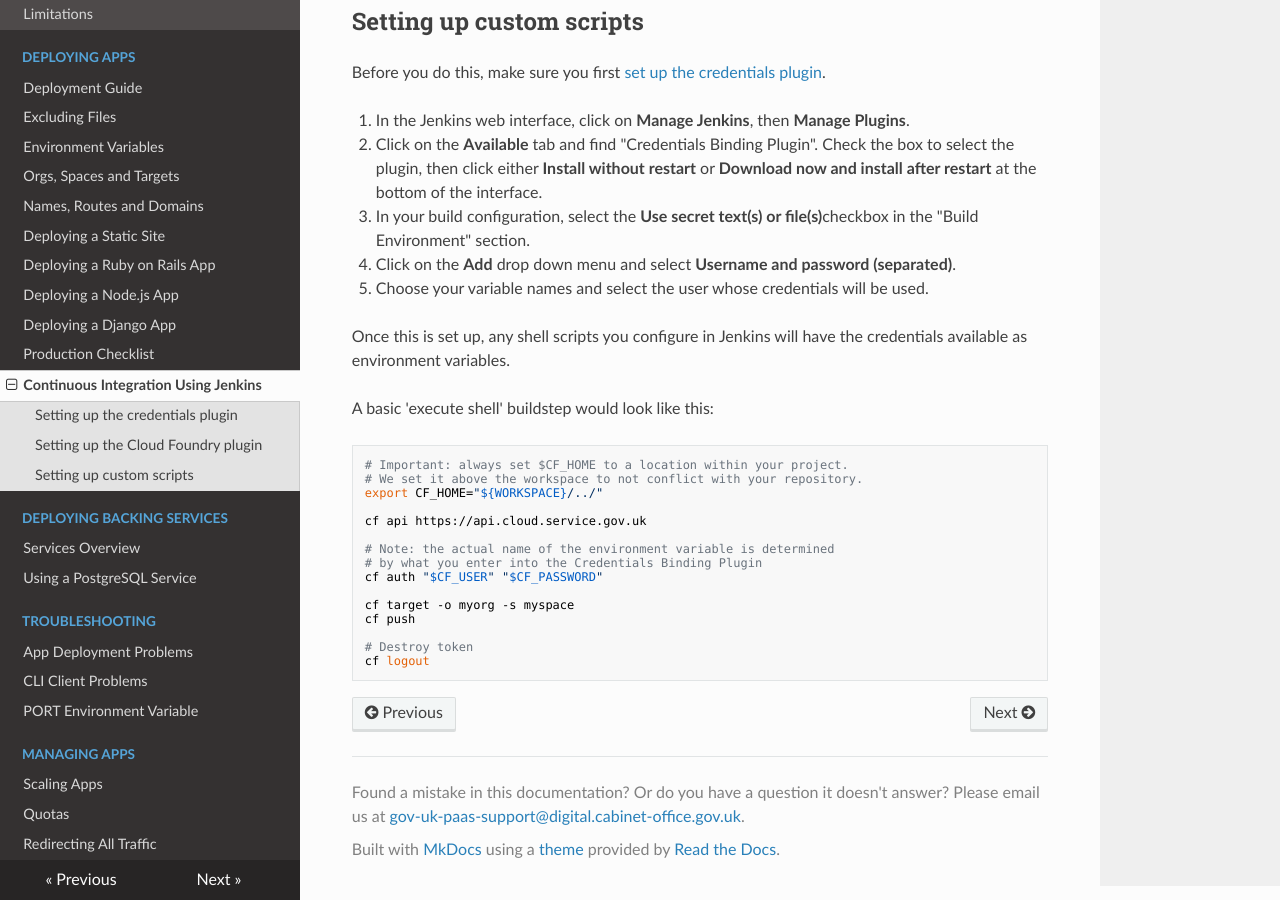
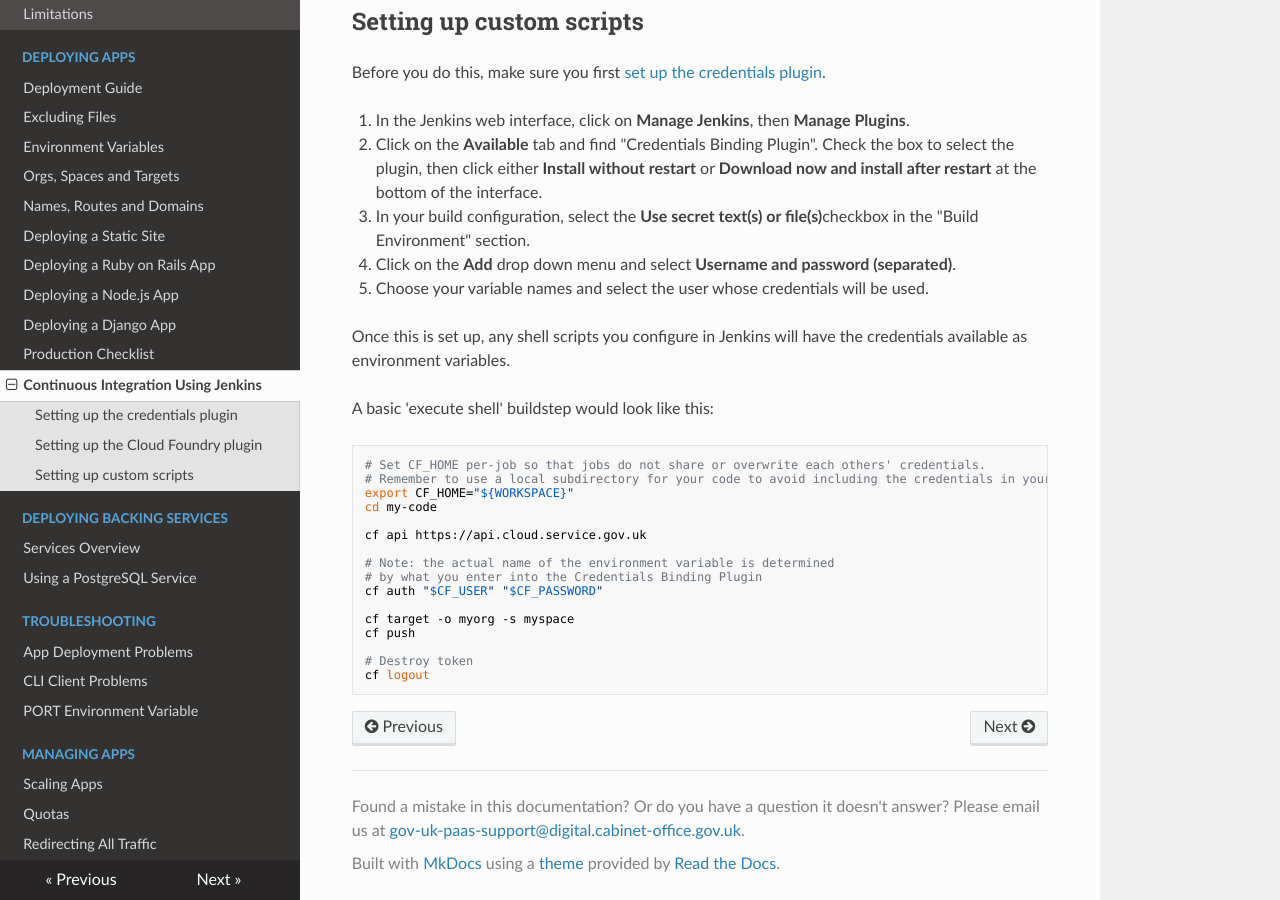
Before and after one commit to alphagov/paas-developer-docs, an MkDocs documentation site: the page built from docs/deploying_apps/jenkins.md, in a window 1280 px wide and 900 px high, scrolled down 1976 px. Built offline with MkDocs 1.6.1, drawn with Linux system fonts in a browser that asks for light colours; nearby versions of some CDN libraries; old or Windows-style settings are respelled for this version of MkDocs.

Commit message:
Improve advice on setting CF_HOME
We were assuming a particular directory structure for workspaces dirs.

This might have lead to users accidentally configuring jobs to share
cf credentials, since the structure in different versions of jenkins
and on masters vs slaves can differ.

Improve comments and example to better reflect our intent.

````diff
--- a/docs/deploying_apps/jenkins.md
+++ b/docs/deploying_apps/jenkins.md
@@ -67,9 +67,10 @@ Once this is set up, any shell scripts you configure in Jenkins will have the cr
 A basic 'execute shell' buildstep would look like this:
 
 ```
-# Important: always set $CF_HOME to a location within your project.
-# We set it above the workspace to not conflict with your repository.
-export CF_HOME="${WORKSPACE}/../"
+# Set CF_HOME per-job so that jobs do not share or overwrite each others' credentials.
+# Remember to use a local subdirectory for your code to avoid including the credentials in your app.
+export CF_HOME="${WORKSPACE}"
+cd my-code
 
 cf api https://api.cloud.service.gov.uk
 
````
